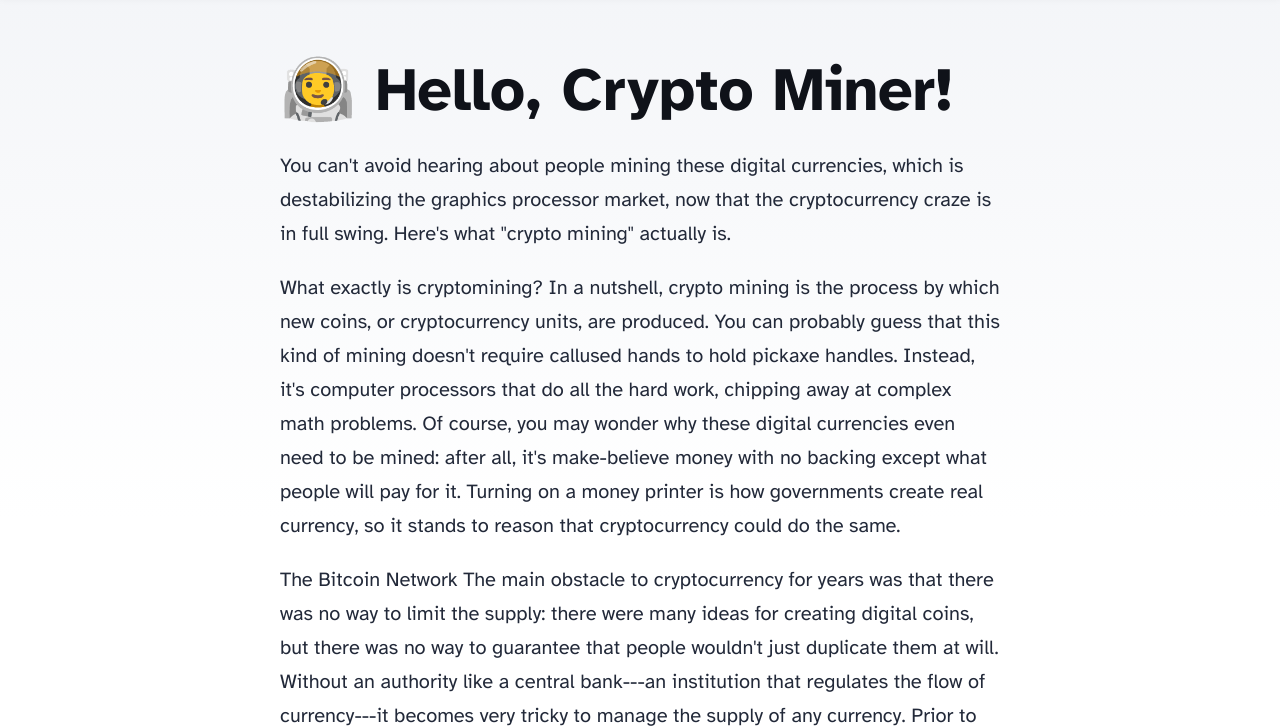
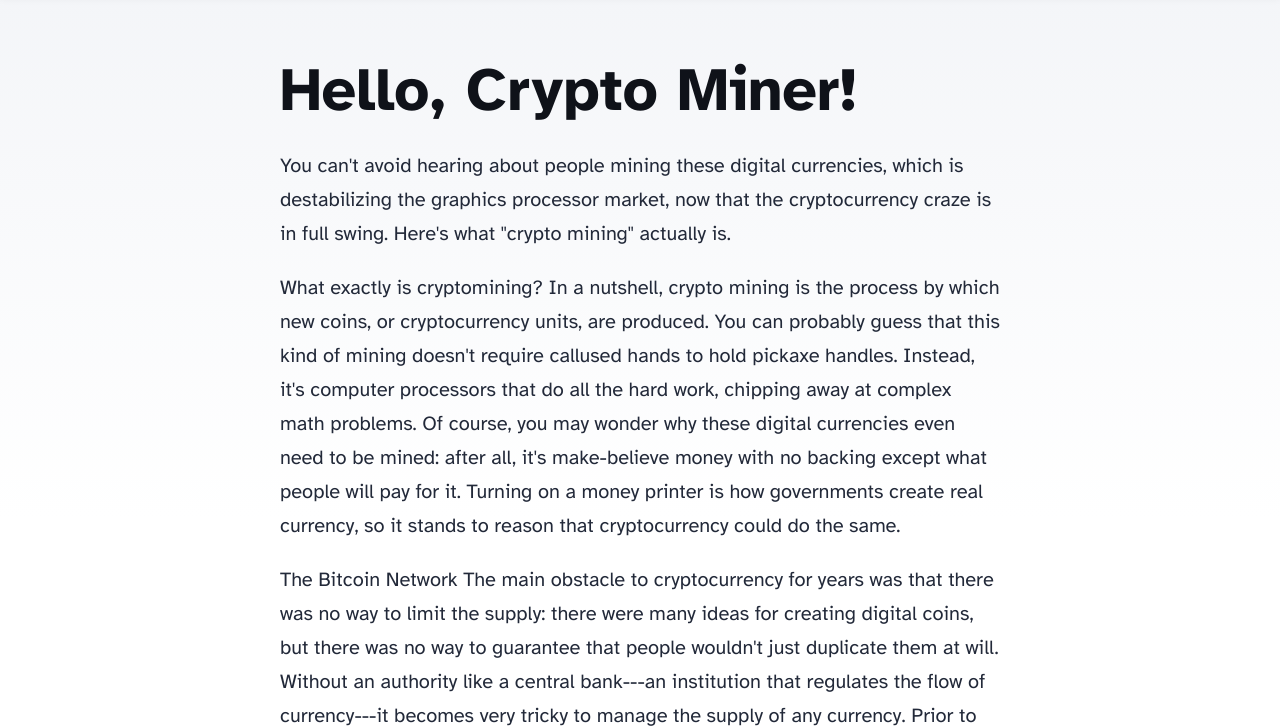
Before and after one commit to randa113/soft-paper-46a9, an Astro site: page / in a window 1280 px wide. Shown: the part 81-809 px from the top of the page. Built offline with nearby package versions, Linux system fonts and the light colour scheme; Astro itself is replaced by a stand-in of ours.

Commit message:
Update index.astro

```diff
--- a/src/pages/index.astro
+++ b/src/pages/index.astro
@@ -13,7 +13,7 @@ import { SITE_TITLE, SITE_DESCRIPTION } from '../consts';
 	<body>
 		<Header />
 		<main>
-			<h1>🧑‍🚀 Hello, Crypto Miner!</h1>
+			<h1> Hello, Crypto Miner!</h1>
 			<p>
 				You can't avoid hearing about people mining these digital currencies, which is destabilizing
 				the graphics processor market, now that the cryptocurrency craze is in full swing. Here's what
```
